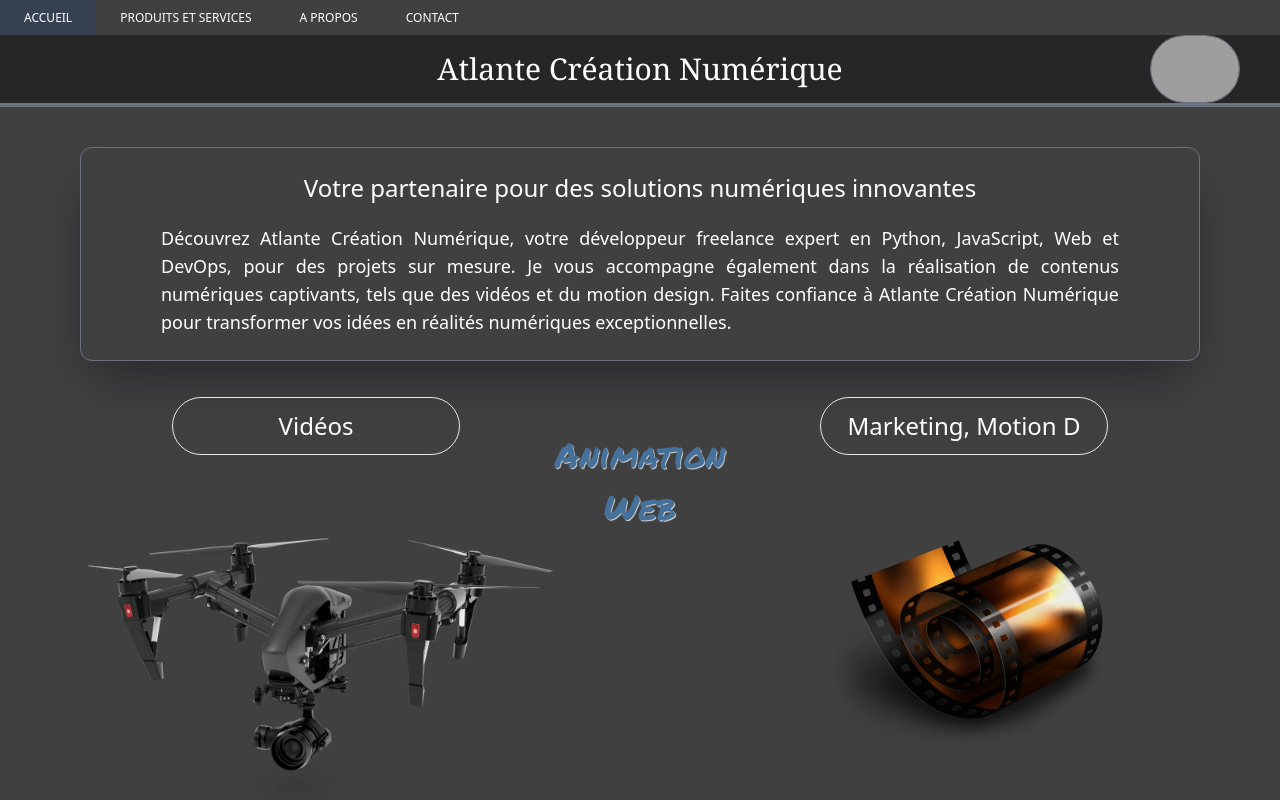
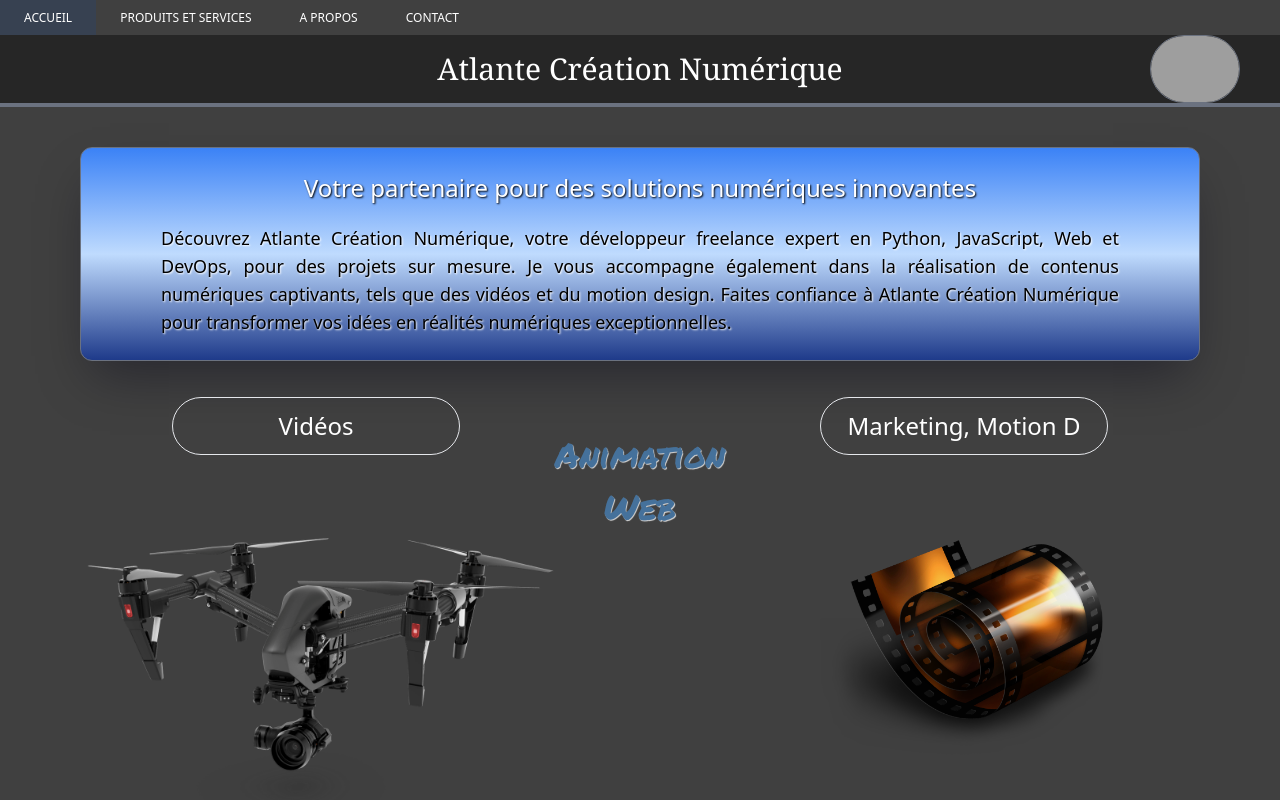
Before and after one commit to bsao17/AtlanteVideo_Client_ReactTS, a React (Create React App) app: page /home in a window 1280 px wide. Shown: the top 800 px of the page. Built offline with nearby package versions, Linux system fonts and the light colour scheme; grey boxes are pictures that could not be loaded.

Commit message:
feat: update style home card presentation

```diff
--- a/src/pages/Home.tsx
+++ b/src/pages/Home.tsx
@@ -27,7 +27,7 @@ function Home() {
       </div>
       <div className="
       text-center
-      text-white
+
       text-base
       md:text-lg
       lg:text-justify
@@ -45,8 +45,10 @@ function Home() {
       shadow-6-strongB
       border
       border-gray-500
-      rounded-xl">
-        <h3 className="text-center text-xl md:text-2xl lg:text-2xl mb-5">Votre partenaire pour des solutions numériques innovantes</h3>
+      rounded-xl
+      bg-gradient-to-b from-blue-500 to-blue-900 via-blue-200"
+           style={{textShadow: "1px 1px 2px white"}}>
+        <h3 className="text-center text-white text-xl md:text-2xl lg:text-2xl mb-5" style={{textShadow: "1px 1px 2px black"}}>Votre partenaire pour des solutions numériques innovantes</h3>
         Découvrez Atlante Création Numérique,
         votre développeur freelance expert en Python, JavaScript, Web et DevOps, pour des projets sur mesure.
         Je vous accompagne également dans la réalisation de contenus numériques captivants,
```
